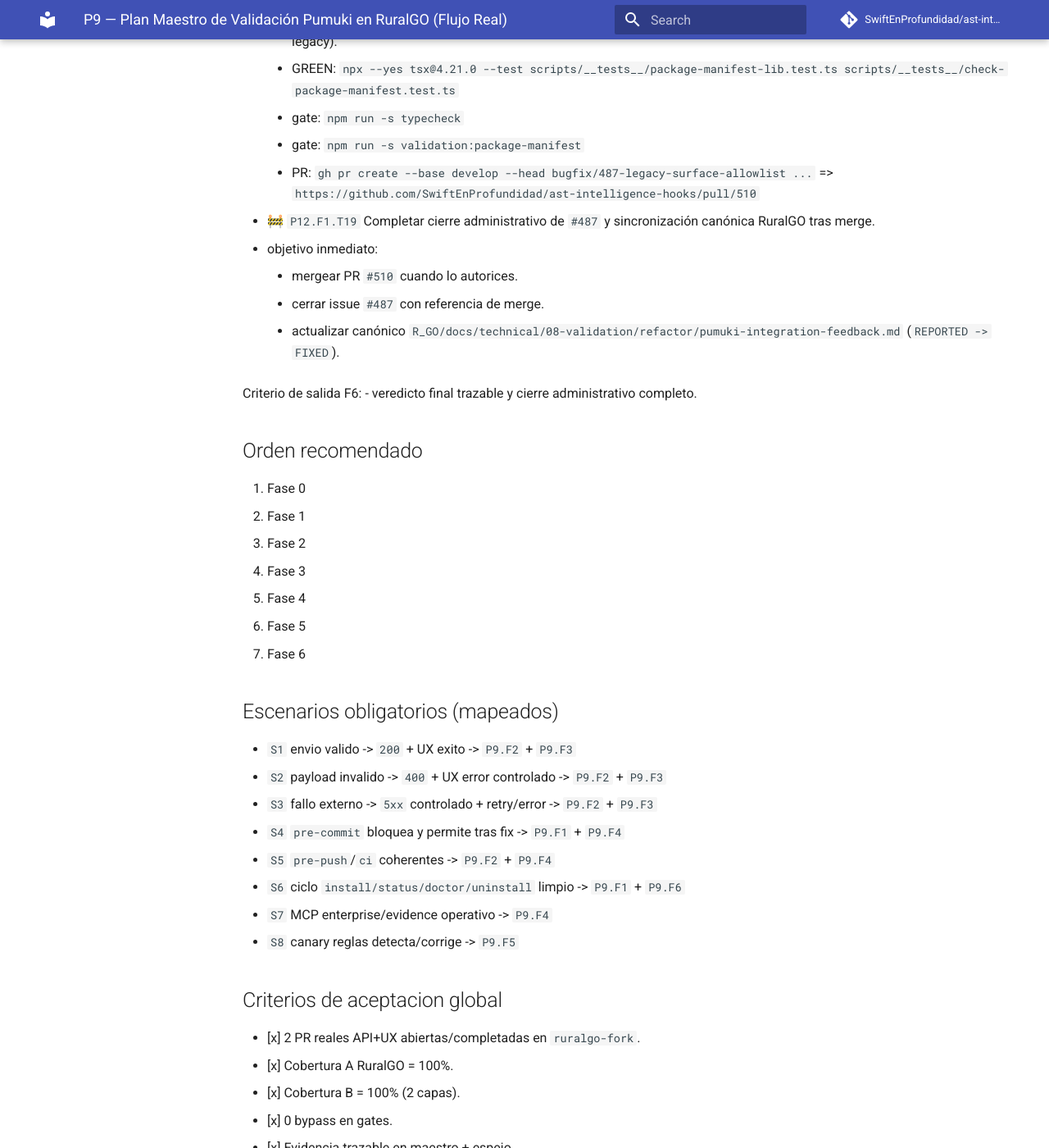
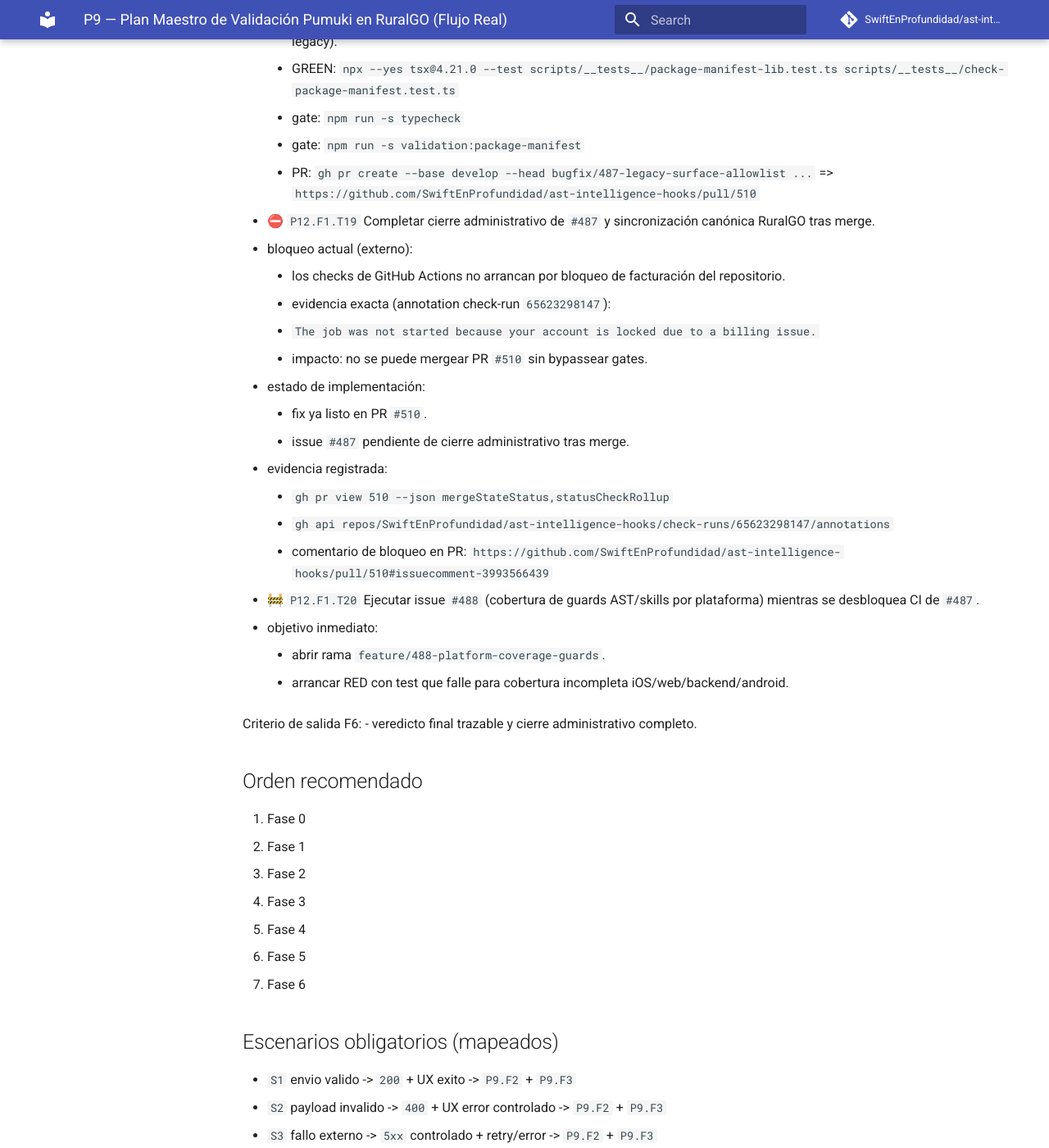
Before and after one commit to SwiftEnProfundidad/ast-intelligence-hooks, an MkDocs documentation site: the page built from docs/seguimiento-completo-validacion-ruralgo-03-03-2026.md, in a window 1280 px wide and 1400 px high, scrolled down 34941 px. Shown: the whole window at 82% size. Built offline with MkDocs 1.6.1 and Material for MkDocs 9.7.7, drawn with Linux system fonts in a browser that asks for light colours; comment, search, counter and statistics services are not loaded.

Commit message:
docs(tracking): mark T19 blocked by CI billing lock and activate T20

```diff
--- a/docs/seguimiento-completo-validacion-ruralgo-03-03-2026.md
+++ b/docs/seguimiento-completo-validacion-ruralgo-03-03-2026.md
@@ -981,11 +981,23 @@ Criterio de salida F5:
     - gate: `npm run -s typecheck`
     - gate: `npm run -s validation:package-manifest`
     - PR: `gh pr create --base develop --head bugfix/487-legacy-surface-allowlist ...` => `https://github.com/SwiftEnProfundidad/ast-intelligence-hooks/pull/510`
-- 🚧 `P12.F1.T19` Completar cierre administrativo de `#487` y sincronización canónica RuralGO tras merge.
+- ⛔ `P12.F1.T19` Completar cierre administrativo de `#487` y sincronización canónica RuralGO tras merge.
+  - bloqueo actual (externo):
+    - los checks de GitHub Actions no arrancan por bloqueo de facturación del repositorio.
+    - evidencia exacta (annotation check-run `65623298147`):
+      - `The job was not started because your account is locked due to a billing issue.`
+    - impacto: no se puede mergear PR `#510` sin bypassear gates.
+  - estado de implementación:
+    - fix ya listo en PR `#510`.
+    - issue `#487` pendiente de cierre administrativo tras merge.
+  - evidencia registrada:
+    - `gh pr view 510 --json mergeStateStatus,statusCheckRollup`
+    - `gh api repos/SwiftEnProfundidad/ast-intelligence-hooks/check-runs/65623298147/annotations`
+    - comentario de bloqueo en PR: `https://github.com/SwiftEnProfundidad/ast-intelligence-hooks/pull/510#issuecomment-3993566439`
+- 🚧 `P12.F1.T20` Ejecutar issue `#488` (cobertura de guards AST/skills por plataforma) mientras se desbloquea CI de `#487`.
   - objetivo inmediato:
-    - mergear PR `#510` cuando lo autorices.
-    - cerrar issue `#487` con referencia de merge.
-    - actualizar canónico `R_GO/docs/technical/08-validation/refactor/pumuki-integration-feedback.md` (`REPORTED -> FIXED`).
+    - abrir rama `feature/488-platform-coverage-guards`.
+    - arrancar RED con test que falle para cobertura incompleta iOS/web/backend/android.
 
 Criterio de salida F6:
 - veredicto final trazable y cierre administrativo completo.
```
Also changed, not shown: docs/registro-maestro-de-seguimiento.md (+1 -1 lines).
